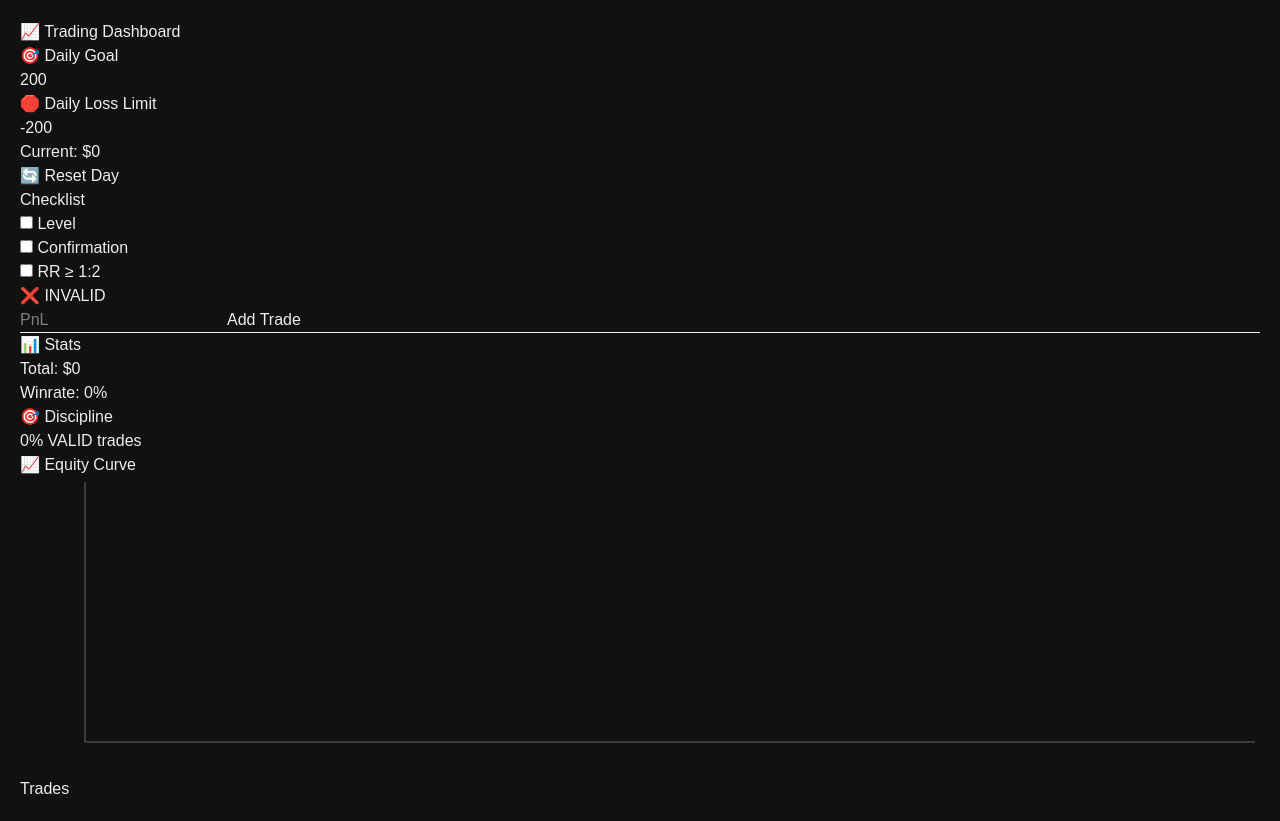
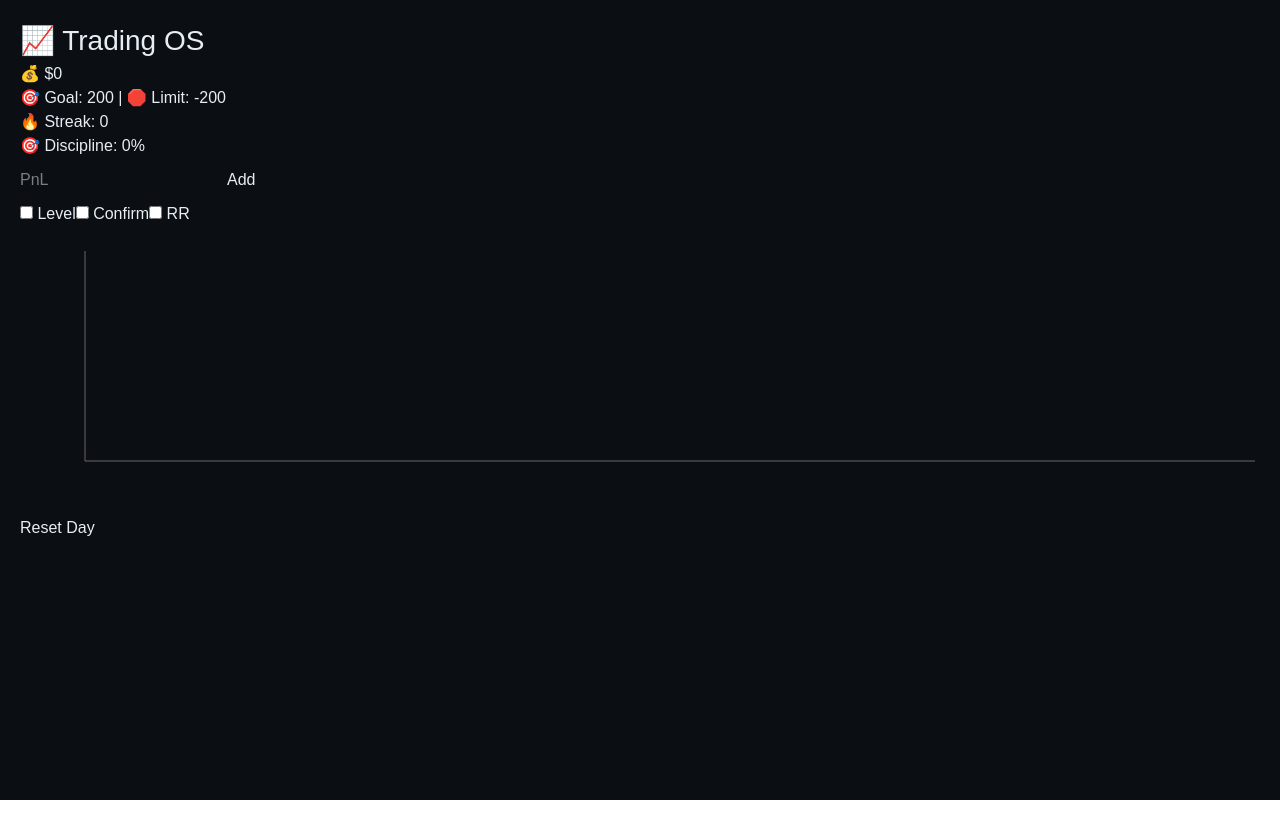
Before and after one commit to elinstallatorholmgren-collab/trading-app, a Next.js app: page / in a window 1280 px wide. After the commit the page ends 800 px from the top, so only its background shows below. Built offline with nearby package versions, Linux system fonts and the light colour scheme.

Commit message:
add gamified UI, streak tracking, add daily risk system

```diff
--- a/app/page.tsx
+++ b/app/page.tsx
@@ -8,16 +8,12 @@ export default function TradingApp() {
   const [dailyGoal, setDailyGoal] = useState(200);
   const [dailyLossLimit, setDailyLossLimit] = useState(-200);
 
-  const [checklist, setChecklist] = useState({
-    level: false,
-    confirmation: false,
-    rr: false,
-  });
-
+  const [checklist, setChecklist] = useState({ level: false, confirmation: false, rr: false });
   const [waiting, setWaiting] = useState(false);
   const [locked, setLocked] = useState(false);
+  const [flash, setFlash] = useState<"" | "green" | "red">("");
+  const [streak, setStreak] = useState(0);
 
-  // daily reset key
   const todayKey = new Date().toISOString().slice(0, 10);
 
   useEffect(() => {
@@ -42,34 +38,31 @@ export default function TradingApp() {
     }, 0);
 
     const wins = trades.filter(t => t.pnl > 0).length;
-    const losses = trades.filter(t => t.pnl <= 0).length;
     const winrate = trades.length ? Math.round((wins / trades.length) * 100) : 0;
 
-    return { totalPnL, equity, winrate, wins, losses };
+    return { totalPnL, equity, winrate };
   }, [trades]);
 
-  // Notifications permission
+  useEffect(() => {
+    if (stats.totalPnL >= dailyGoal) {
+      setLocked(true);
+      setFlash("green");
+      setTimeout(() => setFlash(""), 1500);
+      new Notification("🎯 Goal reached – you're done!");
+    }
+    if (stats.totalPnL <= dailyLossLimit) {
+      setLocked(true);
+      setFlash("red");
+      setTimeout(() => setFlash(""), 1500);
+      new Notification("🛑 Loss limit hit – stop.");
+    }
+  }, [stats.totalPnL, dailyGoal, dailyLossLimit]);
+
   useEffect(() => {
     if (Notification.permission !== "granted") {
       Notification.requestPermission();
     }
   }, []);
-
-  // goal lock
-  useEffect(() => {
-    if (stats.totalPnL >= dailyGoal) {
-      new Notification("🎯 Goal reached! Stop trading.");
-      setLocked(true);
-    }
-  }, [stats.totalPnL, dailyGoal]);
-
-  // loss lock
-  useEffect(() => {
-    if (stats.totalPnL <= dailyLossLimit) {
-      new Notification("🛑 Daily loss limit hit. Stop trading.");
-      setLocked(true);
-    }
-  }, [stats.totalPnL, dailyLossLimit]);
 
   const handleAddTrade = () => {
     if (!pnl || locked) return;
@@ -77,91 +70,114 @@ export default function TradingApp() {
     setWaiting(true);
 
     setTimeout(() => {
+      const tradePnL = parseFloat(pnl);
+
       const newTrade = {
-        pnl: parseFloat(pnl),
+        pnl: tradePnL,
         valid: isValid,
         time: new Date().getHours(),
       };
 
-      if (!isValid) {
-        new Notification("⚠️ This trade is INVALID");
+      if (isValid) {
+        setFlash("green");
+        setStreak((s) => s + 1);
+      } else {
+        setFlash("red");
+        setStreak(0);
+        new Notification("⚠️ Invalid trade");
       }
+
+      setTimeout(() => setFlash(""), 800);
 
       setTrades((prev) => [...prev, newTrade]);
       setPnl("");
       setChecklist({ level: false, confirmation: false, rr: false });
       setWaiting(false);
-    }, 2000);
+    }, 1200);
   };
 
   const resetDay = () => {
     setTrades([]);
     setLocked(false);
+    setStreak(0);
     localStorage.removeItem("trades_" + todayKey);
   };
 
-  const chartData = stats.equity.map((v, i) => ({
-    trade: i + 1,
-    equity: v,
-  }));
+  const chartData = stats.equity.map((v, i) => ({ trade: i + 1, equity: v }));
 
   const discipline = trades.length
     ? Math.round((trades.filter(t => t.valid).length / trades.length) * 100)
     : 0;
 
   return (
-    <div style={{ padding: 20, fontFamily: "Arial", background: "#111", color: "#eee", minHeight: "100vh" }}>
-      <h1>📈 Trading Dashboard</h1>
+    <div
+      style={{
+        padding: 20,
+        fontFamily: "Arial",
+        background: "#0b0f14",
+        color: "#e6edf3",
+        minHeight: "100vh",
+        transition: "0.3s",
+      }}
+    >
+      <h1 style={{ fontSize: 28 }}>📈 Trading OS</h1>
 
-      {locked && <p style={{ color: "red" }}>🚫 Trading locked</p>}
+      {flash && (
+        <div
+          style={{
+            position: "fixed",
+            top: 0,
+            left: 0,
+            width: "100%",
+            height: "100%",
+            background: flash === "green" ? "rgba(0,255,150,0.08)" : "rgba(255,0,0,0.08)",
+            pointerEvents: "none",
+          }}
+        />
+      )}
 
-      <h2>🎯 Daily Goal</h2>
-      <input value={dailyGoal} onChange={(e)=>setDailyGoal(Number(e.target.value))} />
+      <h2>💰 ${stats.totalPnL}</h2>
 
-      <h2>🛑 Daily Loss Limit</h2>
-      <input value={dailyLossLimit} onChange={(e)=>setDailyLossLimit(Number(e.target.value))} />
+      <p>
+        🎯 Goal: {dailyGoal} | 🛑 Limit: {dailyLossLimit}
+      </p>
 
-      <p>Current: ${stats.totalPnL}</p>
+      <p>🔥 Streak: {streak}</p>
+      <p>🎯 Discipline: {discipline}%</p>
 
-      <button onClick={resetDay}>🔄 Reset Day</button>
+      {locked && <p style={{ color: "red" }}>🚫 Locked</p>}
 
-      <h2>Checklist</h2>
-      <label><input type="checkbox" checked={checklist.level} onChange={(e)=>setChecklist({...checklist,level:e.target.checked})}/> Level</label><br/>
-      <label><input type="checkbox" checked={checklist.confirmation} onChange={(e)=>setChecklist({...checklist,confirmation:e.target.checked})}/> Confirmation</label><br/>
-      <label><input type="checkbox" checked={checklist.rr} onChange={(e)=>setChecklist({...checklist,rr:e.target.checked})}/> RR ≥ 1:2</label>
+      <div style={{ marginTop: 10 }}>
+        <input value={pnl} onChange={(e) => setPnl(e.target.value)} placeholder="PnL" />
+        <button onClick={handleAddTrade} disabled={waiting || locked}>
+          {waiting ? "..." : "Add"}
+        </button>
+      </div>
 
-      <h3>{isValid ? "✅ VALID" : "❌ INVALID"}</h3>
+      <div style={{ marginTop: 10 }}>
+        <label>
+          <input type="checkbox" checked={checklist.level} onChange={(e)=>setChecklist({...checklist,level:e.target.checked})}/> Level
+        </label>
+        <label>
+          <input type="checkbox" checked={checklist.confirmation} onChange={(e)=>setChecklist({...checklist,confirmation:e.target.checked})}/> Confirm
+        </label>
+        <label>
+          <input type="checkbox" checked={checklist.rr} onChange={(e)=>setChecklist({...checklist,rr:e.target.checked})}/> RR
+        </label>
+      </div>
 
-      <input value={pnl} onChange={(e)=>setPnl(e.target.value)} placeholder="PnL" />
-      <button onClick={handleAddTrade} disabled={waiting || locked}>
-        {waiting ? "Thinking..." : "Add Trade"}
-      </button>
-
-      <hr />
-
-      <h2>📊 Stats</h2>
-      <p>Total: ${stats.totalPnL}</p>
-      <p>Winrate: {stats.winrate}%</p>
-
-      <h2>🎯 Discipline</h2>
-      <p>{discipline}% VALID trades</p>
-
-      <h2>📈 Equity Curve</h2>
-      <div style={{ width: "100%", height: 300 }}>
+      <div style={{ marginTop: 20, height: 250 }}>
         <ResponsiveContainer>
           <LineChart data={chartData}>
             <XAxis dataKey="trade" />
             <YAxis />
             <Tooltip />
-            <Line type="monotone" dataKey="equity" stroke="#00ffff" />
+            <Line type="monotone" dataKey="equity" stroke="#00ffaa" strokeWidth={2} />
           </LineChart>
         </ResponsiveContainer>
       </div>
 
-      <h2>Trades</h2>
-      {trades.map((t,i)=>(
-        <div key={i}>#{i+1} ${t.pnl} {t.valid?"VALID":"INVALID"}</div>
-      ))}
+      <button onClick={resetDay} style={{ marginTop: 20 }}>Reset Day</button>
     </div>
   );
 }
```
